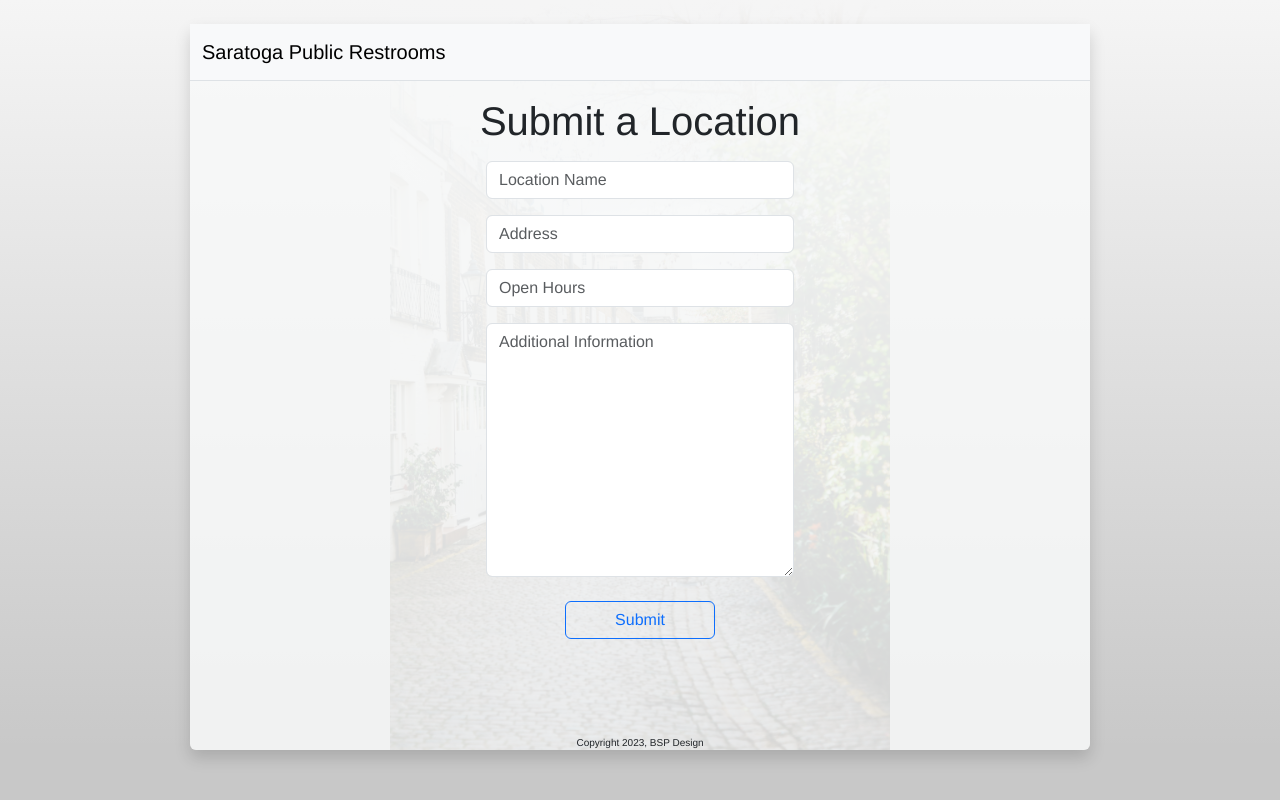
After one commit to ByronPeregrim/Saratoga-Public-Restroom-Locator, a Flask app: page /location-form in a window 1280 px wide. The commit adds this page. Run offline with Flask 3, Linux system fonts and the light colour scheme; parts of the project's set-up code (start-up, migrations or seed data) failed here and were passed over.

Commit message:
created location-form page

```diff
--- a/app.py
+++ b/app.py
@@ -22,5 +22,9 @@ def show_location(id):
     return render_template('locationpage.html',
                            location=location)
 
+@app.route("/location-form")
+def submit_location():
+    return render_template('location-form.html')
+
 if __name__ == "__main__":
     app.run(host='0.0.0.0', debug=True)
--- /dev/null
+++ b/templates/location-form.html
@@ -0,0 +1,59 @@
+<!DOCTYPE html>
+<html lang="en">
+    <head>
+        <meta charset="UTF-8">
+        <meta name="viewport" content="width=device-width, initial-scale=1.0">
+        <title>Public Restroom | Submit Location</title>
+        <link rel="shortcut icon" href="{{ url_for('static', filename='favicon.ico') }}">
+        <link href="https://cdn.jsdelivr.net/npm/bootstrap@5.3.0/dist/css/bootstrap.min.css" rel="stylesheet" integrity="sha384-9ndCyUaIbzAi2FUVXJi0CjmCapSmO7SnpJef0486qhLnuZ2cdeRhO02iuK6FUUVM" crossorigin="anonymous">
+        <style>
+
+            html {
+                background-color: rgb(200,200,200);
+            }
+
+            * {
+                font-family: Helvetica;
+            }
+
+            #wrapper {
+                content: '';
+                position: absolute;
+                width: 100%;
+                background-image: linear-gradient(to bottom, whitesmoke, rgba(200, 200, 200, 0)), url(/static/background.jpg);
+                background-repeat: no-repeat;
+                background-size: auto 100%;
+                background-position: center center;
+            }
+
+            .navbar-brand:hover {
+                color: gray;
+            }
+
+        </style>
+    </head>
+    <body>
+        <div id="wrapper" class="d-flex flex-column align-items-center">
+            <div id="content" class="shadow bg-light d-flex flex-column rounded mt-4 align-items-center h-100" style="--bs-bg-opacity: .85; width: 90%; max-width: 900px; min-width: 300px;">
+                <nav class="navbar bg-body-tertiary border-bottom align-self-start w-100" style="background-color: whitesmoke;">
+                    <div class="container-fluid">
+                      <a class="navbar-brand fs-5" href="/">Saratoga Public Restrooms</a>
+                    </div>
+                </nav>
+                <h1 class="mt-3 mb-3">Submit a Location</h1>
+                <form action="">
+                    <div class="d-flex flex-column gap-3 align-items-center">
+                        <input class="form-control" type="text" name="name" placeholder="Location Name">
+                        <input class="form-control" type="text" name="address" placeholder="Address">
+                        <input class="form-control" type="text" name="hours" placeholder="Open Hours">
+                        <textarea class="form-control" name="info" id="info" placeholder="Additional Information" cols="30" rows="10"></textarea>
+                        <button type="submit" class="btn btn-outline-primary mb-5 mt-2" style="width: 150px;">Submit</button>
+                    </div>
+                </form>
+                <p id="copyright" class="text-start mt-5 mb-0" style="font-size: 10px;">Copyright 2023, BSP Design</p>
+            </div>
+
+
+        </div>
+    </body>
+</html>
```
Also changed, not shown: templates/index.html (+12 -8 lines), templates/locationpage.html (+18 -10 lines).
